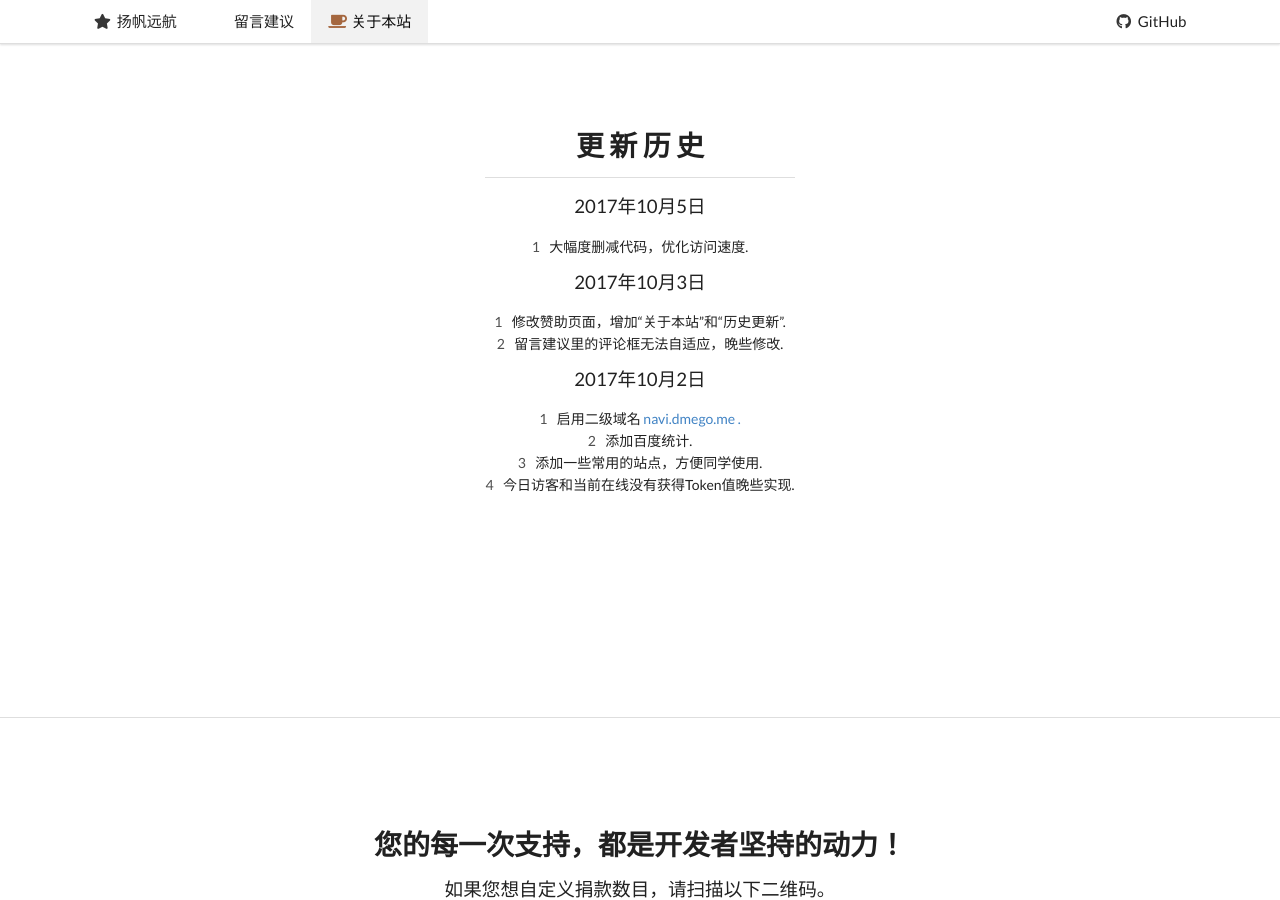
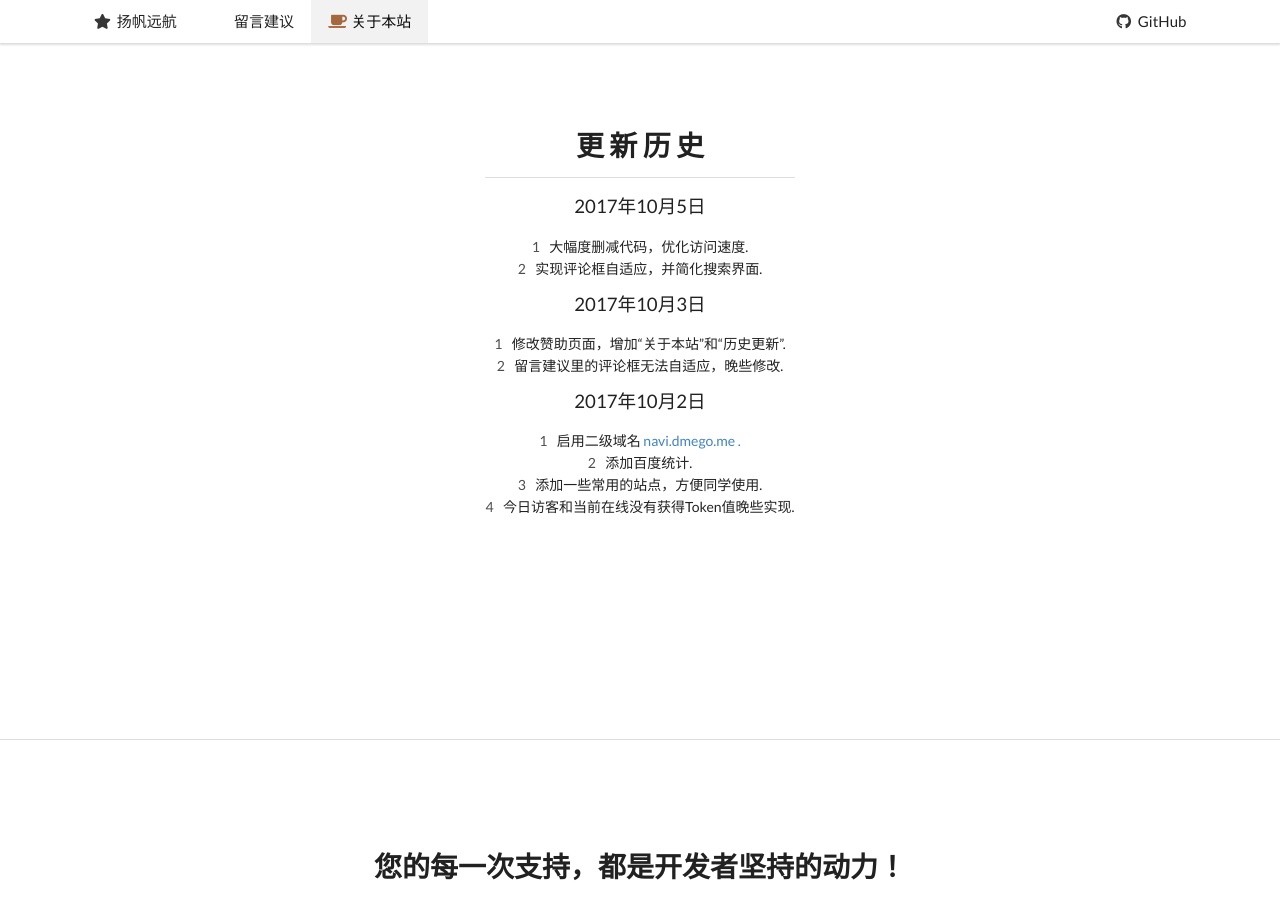
Before and after one commit to dmego/dmegonavi.github.io, a Jekyll site: the page built from donate/index.html, in a window 1280 px wide and 900 px high, scrolled down 637 px. Built offline with Jekyll 4.4.1, drawn with Linux system fonts in a browser that asks for light colours; comment, search, counter and statistics services are not loaded; some of the changed text lies outside the part shown.

Commit message:
更新历史

```diff
--- a/_includes/footer.html
+++ b/_includes/footer.html
@@ -26,8 +26,8 @@
                 <div class="ui inverted link list">
                     <div class="item">&copy; {{ site.time | date: "%Y" }} {{ site.organization }}</div>
                     <div class="item">Designed and built with all the love and passion in the world by <a target="_blank" href="http://dmego.me">{{ site.author }}.</a></div>
-                    <div class="item">本导航模板来自<a class="item" href="http://byr-navi.com/" target="_blank">北邮人导航</a>.</div>
-					<div class="item">仅学习使用，无任何商业用图</div>
+                    <div class="item">本导航模板来自 北邮人导航.</div>
+					          <div class="item">仅学习使用，无任何商业用图</div>
                 </div>
             </div>
         </div>
--- a/donate/index.html
+++ b/donate/index.html
@@ -11,7 +11,7 @@
             <div class="ui divider">
             </div>
             <p>
-                本站使用的模板来自 <a href="http://byr-navi.com">北邮人导航</a>
+                本站使用的模板来自 <font style="color:#4183C4;">北邮人导航</font>
             </p>
             <p>希望给您的生活带来便捷.</p>
         </div>
@@ -25,7 +25,7 @@
                 <p>  2017年10月5日</p>
                 <ol class="ui list">
                     <li>大幅度删减代码，优化访问速度.</li>
-
+                    <li>实现评论框自适应，并简化搜索界面.</li>
                 </ol>
                 <p>  2017年10月3日</p>
                 <ol class="ui list">
```
